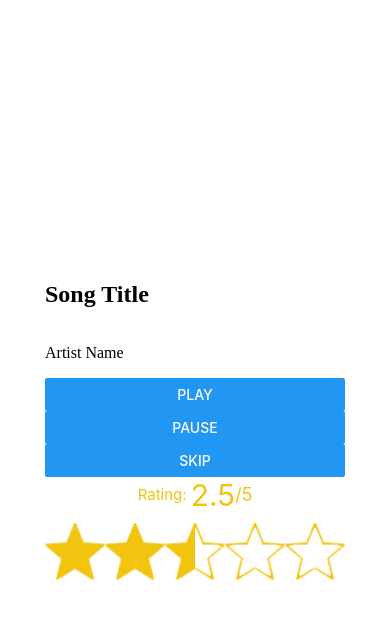
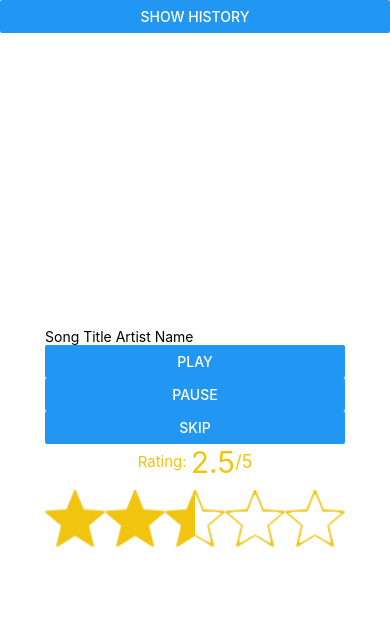
Before and after one commit to rob-Lehane/SHUFFLE-FE, a React Native app: screen / in a window 390 px wide. Shown: the top 620 px of the page. Built offline with nearby package versions, Linux system fonts and the light colour scheme; no server answers.

Commit message:
audio adjustments for mobile

```diff
--- a/App.js
+++ b/App.js
@@ -3,72 +3,22 @@ import { StyleSheet, Text, View, Image, Button } from 'react-native';
 import { useEffect, useState } from 'react';
 import axios from 'axios'
 import { Rating } from 'react-native-ratings'
+import { History } from './History';
+import { AudioPlayer } from './AudioPlayer';
 
 export default function App() {
-  const [album, setAlbum] = useState([])
-  const [currentlyPlaying, setCurrently] = useState(0)
-  const [rating,setRating]=useState(1)
-
-  useEffect(() => {
-    axios.get('https://corsproxy.io/?https://api.deezer.com/album/302127')
-      .then((res) => {
-        setAlbum(res.data.tracks.data.map(track => track.preview))
-      })
-      .catch((err) => console.log(err))
-  }, [])
-
-  useEffect(() => {
-    let audio = document.getElementById('music-player');
-    audio.play()
-  }, [currentlyPlaying])
+  const [historyShowing,setHistoryShowing]=useState(false)
+  const [songHistory,setSongHistory]=useState([])
 
   useEffect(()=>{
-    console.log(rating)
-  },[rating])
-
+    console.log(songHistory)
+  },[songHistory])
 
   return (
-    <View style={styles.container}>
-      <View class="music-widget">
-        <View class="song-info">
-          <Image src="album-cover.jpg" alt="Album Cover" />
-          <h2>Song Title</h2>
-          <p>Artist Name</p>
-        </View>
-        <View class="player-controls">
-          <Button id="play-button" title='Play' onPress={() => {
-            let audio = document.getElementById('music-player');
-            audio.play();
-          }} />
-          <Button id="pause-button" title='Pause' onPress={() => {
-            let audio = document.getElementById('music-player');
-            audio.pause();
-          }} />
-          <Button id="skip-button" title='Skip' onPress={() => {
-            setCurrently((curr) => curr + 1)
-          }} />
-          <Rating
-            type='star'
-            ratingCount={5}
-            imageSize={60}
-            showRating
-            onFinishRating={(r)=>setRating(r)}
-            jumpValue={0.5}
-            fractions={1}
-            minValue={0.5}
-          />
-        </View>
-      </View>
-      <audio id='music-player' src={album[currentlyPlaying]} />
-    </View>
+    <>
+      <Button id='history' title={historyShowing?'Hide History':'Show History'} onPress={()=>setHistoryShowing((h)=>!h)}/>
+      <AudioPlayer setSongHistory={setSongHistory}/>
+      {historyShowing?(<History songHistory={songHistory}/>):<Text></Text>}
+    </>
   );
 }
-
-const styles = StyleSheet.create({
-  container: {
-    flex: 1,
-    backgroundColor: '#fff',
-    alignItems: 'center',
-    justifyContent: 'center',
-  },
-});
--- /dev/null
+++ b/AudioPlayer.js
@@ -0,0 +1,96 @@
+
+import { StyleSheet, Text, View, Image, Button } from 'react-native';
+import { useEffect, useState } from 'react';
+import axios from 'axios'
+import { Rating } from 'react-native-ratings'
+import { Audio } from 'expo-av';
+
+export const AudioPlayer=({setSongHistory})=>{
+  const [album, setAlbum] = useState([])
+  const [currentlyPlaying, setCurrently] = useState(0)
+  const [rating,setRating]=useState(1)
+  const [pinging,setPinging]=useState(true)
+  const [playingSong,setPlayingSong] = useState()
+
+  async function playSound(){
+    console.log('loading')
+    const {sound} = await Audio.Sound.createAsync(album[currentlyPlaying].preview)
+    setPlayingSong(sound)
+
+    console.log('playing')
+    console.log(sound)
+    await sound.playAsync()
+  }
+
+  async function pauseSound(){
+    if (playingSong) await playingSong.pauseAsync()
+  }
+
+  useEffect(() => {
+    axios.get('https://corsproxy.io/?https://api.deezer.com/album/302127')
+      .then((res) => {
+        setAlbum(res.data.tracks.data)
+        setPinging(false)
+      })
+      .catch((err) => console.log(err))
+  }, [])
+
+  useEffect(() => {
+    async function nextSong(){
+      pauseSound()
+    await playingSong.unloadAsync()
+    playSound()
+    }
+    if (playingSong) {
+      nextSong()
+      setSongHistory((h)=>[...h,album[currentlyPlaying]])
+    }
+  }, [currentlyPlaying])
+
+  useEffect(()=>{
+    console.log(rating)
+  },[rating])
+
+
+
+  return (
+    <View style={styles.container}>
+      <View class="music-widget">
+        <View class="song-info">
+          <Image src="album-cover.jpg" alt="Album Cover" />
+          <Text>
+            Song Title
+            Artist Name
+          </Text>
+
+        </View>
+        <View class="player-controls">
+          <Button id="play-button" title='Play' onPress={playSound} />
+          <Button id="pause-button" title='Pause' onPress={pauseSound} />
+          <Button id="skip-button" title='Skip' onPress={() => {
+            setCurrently((curr) => curr + 1)
+          }} />
+          <Rating
+            type='star'
+            ratingCount={5}
+            imageSize={60}
+            showRating
+            onFinishRating={(r)=>setRating(r)}
+            jumpValue={0.5}
+            fractions={1}
+            minValue={0.5}
+          />
+        </View>
+      </View>
+    </View>
+  )
+}
+
+const styles = StyleSheet.create({
+  container: {
+    flex: 1,
+    backgroundColor: '#fff',
+    alignItems: 'center',
+    justifyContent: 'center',
+  },
+});
--- /dev/null
+++ b/History.js
@@ -0,0 +1,22 @@
+import { Text, Image, View, StyleSheet } from "react-native"
+
+export const History = ({songHistory})=>{
+
+  return songHistory.map(song=>{
+    console.log('song', song.album.cover_small)
+    return (
+      <View>
+        <Text>{song.title}</Text>
+        <Text>{song.artist.name}</Text>
+        <Image style={styles.image} source={song.album.cover_small}/>
+      </View>
+    )
+  })
+}
+
+const styles=StyleSheet.create({
+  image:{
+    height:'100px',
+    width:'100px'
+  }
+})
--- a/package.json
+++ b/package.json
@@ -17,7 +17,9 @@
     "react-dom": "18.2.0",
     "react-native": "0.72.6",
     "react-native-ratings": "^8.1.0",
-    "react-native-web": "~0.19.6"
+    "react-native-web": "~0.19.6",
+    "react-native-webview": "^13.6.2",
+    "expo-av": "~13.4.1"
   },
   "devDependencies": {
     "@babel/core": "^7.20.0"
```
Also changed, not shown: 1 other file (tests, documents, lock files or other folders).
